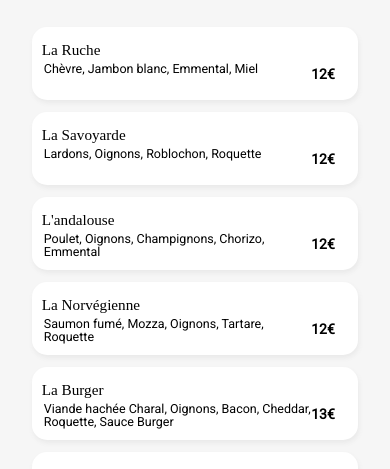
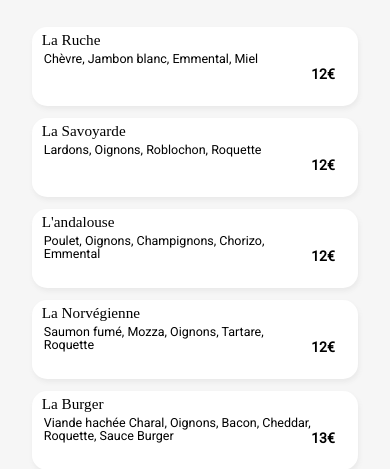
Before and after one commit to denisk13005/pizzeriaduchateau, a plain HTML site: page restos/creme.html in a window 390 px wide. Shown: the part 352-821 px from the top of the page. Drawn offline with Linux system fonts and the light colour scheme; a web font is replaced by a local one.

Commit message:
réglages btn

```diff
--- a/layouts/restos.scss
+++ b/layouts/restos.scss
@@ -110,7 +110,7 @@ section {
   display: flex;
   width: 93%;
   max-width: 720px;
-  height: 68px;
+  height: 74px;
   margin: auto;
   margin-bottom: 12px;
   border-radius: 15px;
@@ -132,6 +132,7 @@ section {
       @media (max-width: 420px) {
         font-size: 15.2px;
         font-weight: 400;
+        margin-top: 5px;
       }
       span {
         font-family: "Roboto";
```
Also changed, not shown: layouts/restos.css, 1 other file.
